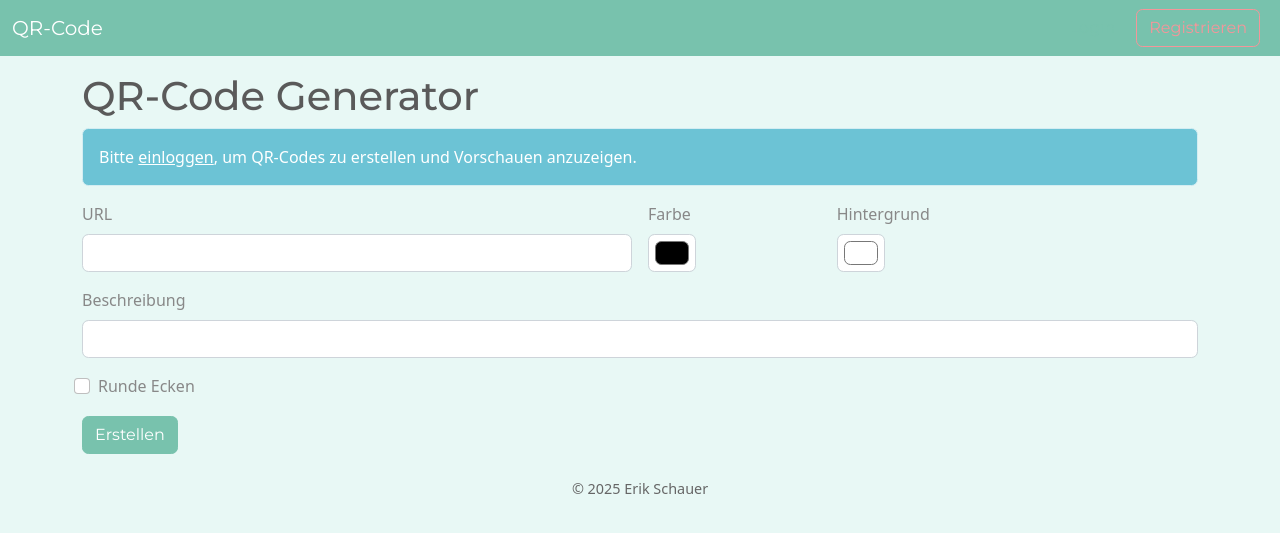
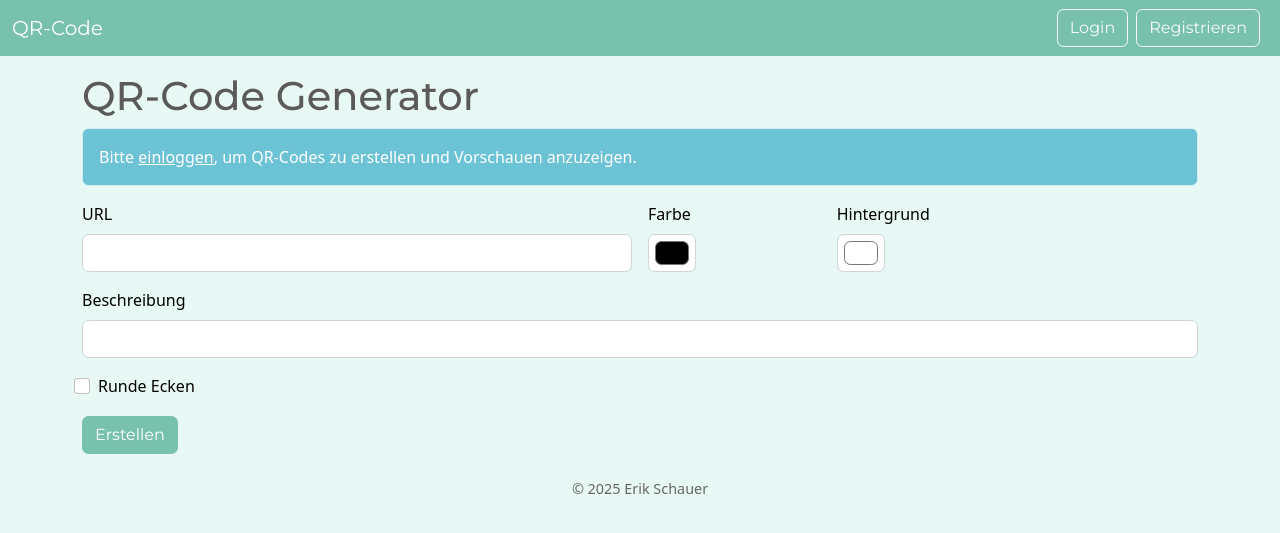
Before and after one commit to DO1FFE/qrcode, a Flask app: page / in a window 1280 px wide. Shown: the top 533 px of the page. Run offline with Flask 3, Linux system fonts and the light colour scheme; some libraries are stand-ins or nearby versions.

Commit message:
Improve navbar readability

```diff
--- a/static/style.css
+++ b/static/style.css
@@ -1,4 +1,4 @@
-body {background-color: #e8f8f5;}
+body {background-color: #e8f8f5; color: #000;}
 footer {font-size: 0.9rem; color: #666;}
 
 .qr-preview {
--- a/templates/base.html
+++ b/templates/base.html
@@ -12,16 +12,16 @@
         <a class="navbar-brand" href="{{ url_for('index') }}">QR-Code</a>
         <div class="d-flex">
             {% if current_user.is_authenticated %}
-                <span class="navbar-text me-2">{{ current_user.name or current_user.username }} – {{ current_user.plan|capitalize }}</span>
+                <span class="navbar-text me-2 text-white">{{ current_user.name or current_user.username }} – {{ current_user.plan|capitalize }}</span>
                 {% if current_user.username == 'DO1FFE' %}
                 <a class="btn btn-outline-warning me-2" href="{{ url_for('admin_panel') }}">Admin</a>
                 {% endif %}
-                <a class="btn btn-outline-secondary me-2" href="{{ url_for('profile') }}">Profil</a>
-                <a class="btn btn-outline-secondary me-2" href="{{ url_for('upgrade') }}">Upgrade</a>
-                <a class="btn btn-outline-secondary" href="{{ url_for('logout') }}">Logout</a>
+                <a class="btn btn-outline-light me-2" href="{{ url_for('profile') }}">Profil</a>
+                <a class="btn btn-outline-light me-2" href="{{ url_for('upgrade') }}">Upgrade</a>
+                <a class="btn btn-outline-light" href="{{ url_for('logout') }}">Logout</a>
             {% else %}
-                <a class="btn btn-outline-primary me-2" href="{{ url_for('login') }}">Login</a>
-                <a class="btn btn-outline-secondary me-2" href="{{ url_for('register') }}">Registrieren</a>
+                <a class="btn btn-outline-light me-2" href="{{ url_for('login') }}">Login</a>
+                <a class="btn btn-outline-light me-2" href="{{ url_for('register') }}">Registrieren</a>
             {% endif %}
         </div>
     </div>
```
